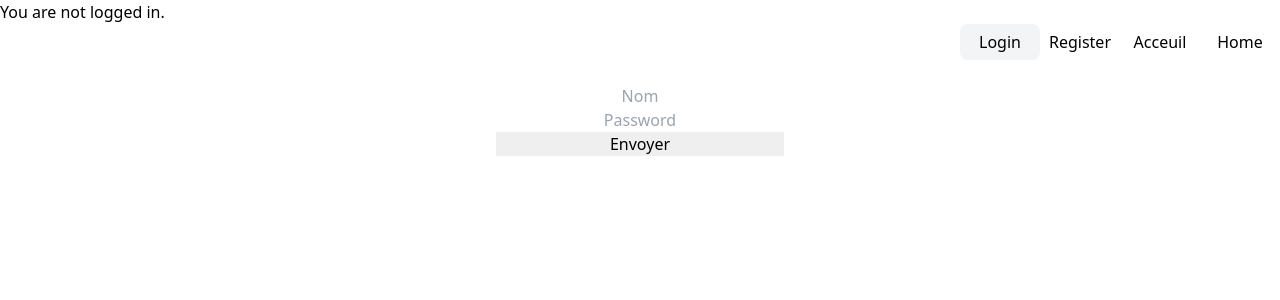
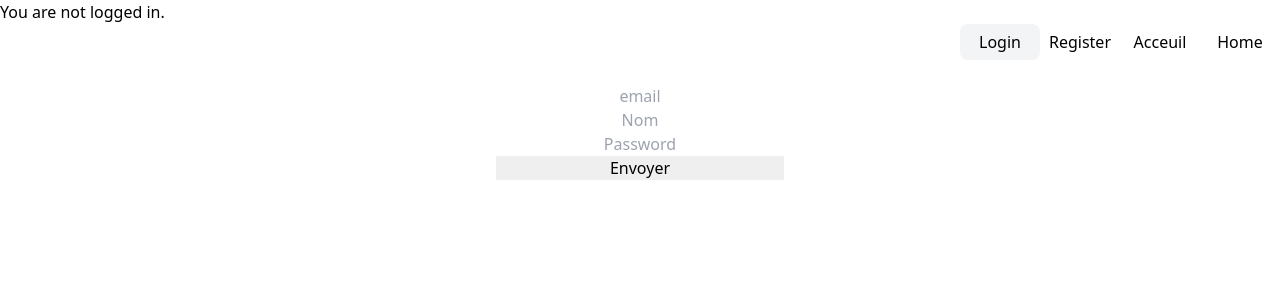
Before and after one commit to ratovoson81/chat-react-front, a React (Create React App) app: page /register in a window 1280 px wide. Shown: the top 300 px of the page. Built offline with nearby package versions, Linux system fonts and the light colour scheme; no server answers.

Commit message:
register

```diff
--- a/package.json
+++ b/package.json
@@ -53,8 +53,8 @@
     "@graphql-codegen/typescript": "1.22.0",
     "@graphql-codegen/typescript-operations": "1.17.16",
     "@graphql-codegen/typescript-react-apollo": "2.2.4",
-    "autoprefixer": "9",
-    "postcss": "7",
+    "autoprefixer": "^9",
+    "postcss": "^7",
     "tailwindcss": "npm:@tailwindcss/postcss7-compat"
   }
 }
--- /dev/null
+++ b/src/api/mutation.ts
@@ -0,0 +1,10 @@
+import { gql } from "@apollo/client";
+
+export const REGISTER = gql`
+  mutation SignupUser($data: UserCreateInput!) {
+    signupUser(data: $data) {
+      name
+      email
+    }
+  }
+`;
--- a/src/components/Register.tsx
+++ b/src/components/Register.tsx
@@ -1,18 +1,34 @@
+import { useRegister } from "../services/Register";
+
 export default function Register() {
+  const { form, handleChange, submit } = useRegister();
+
   return (
     <div className="flex justify-center">
-      <form className="flex flex-col w-72">
+      <form onSubmit={submit} className="flex flex-col w-72">
+        <input
+          className="text-center"
+          placeholder="email"
+          type="text"
+          name="email"
+          onChange={handleChange}
+          value={form.email}
+        />
         <input
           className="text-center"
           placeholder="Nom"
           type="text"
           name="name"
+          onChange={handleChange}
+          value={form.name}
         />
         <input
           className="text-center"
           placeholder="Password"
           type="text"
-          name="name"
+          name="password"
+          onChange={handleChange}
+          value={form.password}
         />
         <input type="submit" value="Envoyer" />
       </form>
--- /dev/null
+++ b/src/services/Register.ts
@@ -0,0 +1,34 @@
+import { useMutation } from "@apollo/client";
+import { ChangeEvent, SyntheticEvent, useState } from "react";
+import { REGISTER } from "../api/mutation";
+export const useRegister = () => {
+  const [register] = useMutation(REGISTER);
+  const [form, setForm] = useState({
+    email: "",
+    name: "",
+    password: "",
+  });
+
+  const handleChange = (event: ChangeEvent<HTMLInputElement>) => {
+    const { name, value } = event.target;
+    setForm({
+      ...form,
+      [name]: value,
+    });
+  };
+
+  const submit = async (event: SyntheticEvent) => {
+    event.preventDefault();
+    await register({ variables: { data: form } })
+      .then((result) => alert("register ok " + result.data.signupUser.name))
+      .catch((err) => {
+        console.error("error => ", err);
+      });
+  };
+
+  return {
+    form,
+    handleChange,
+    submit,
+  };
+};
```
Also changed, not shown: 2 other files (tests, documents, lock files or other folders).
